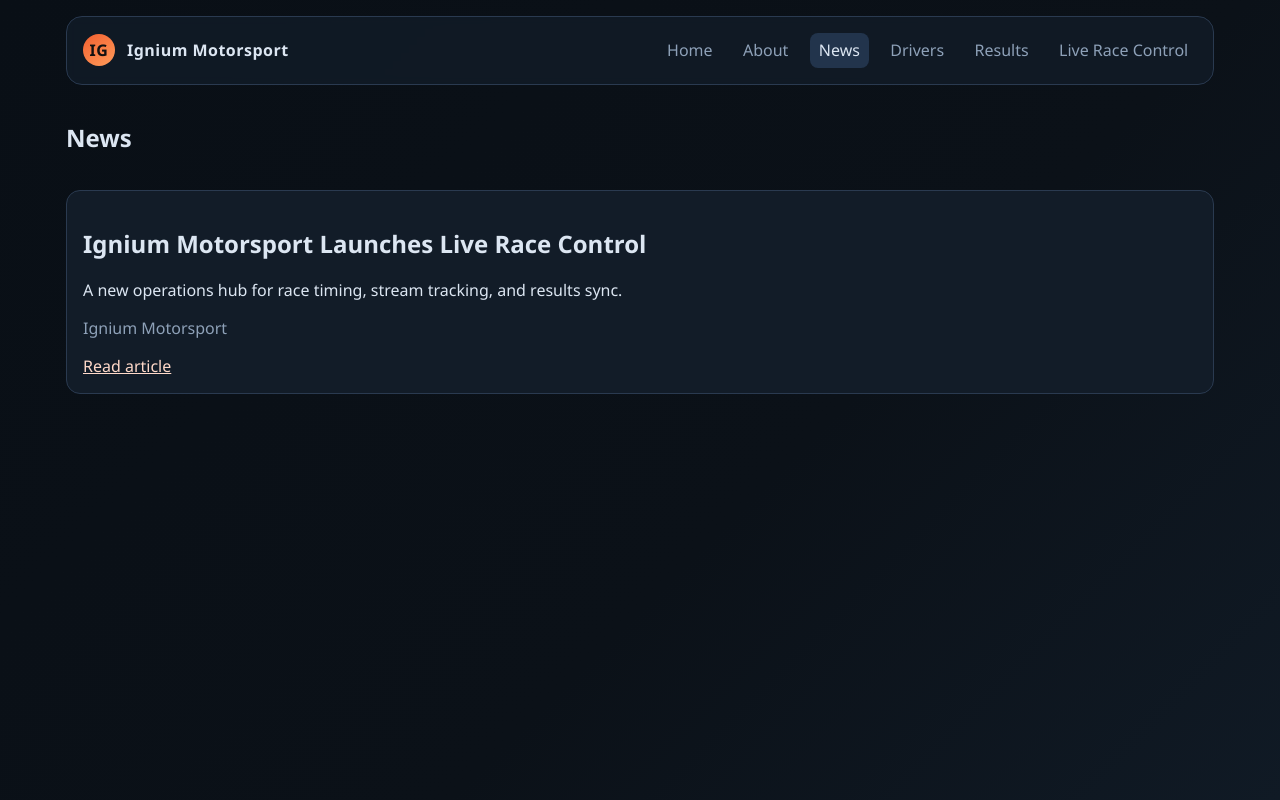
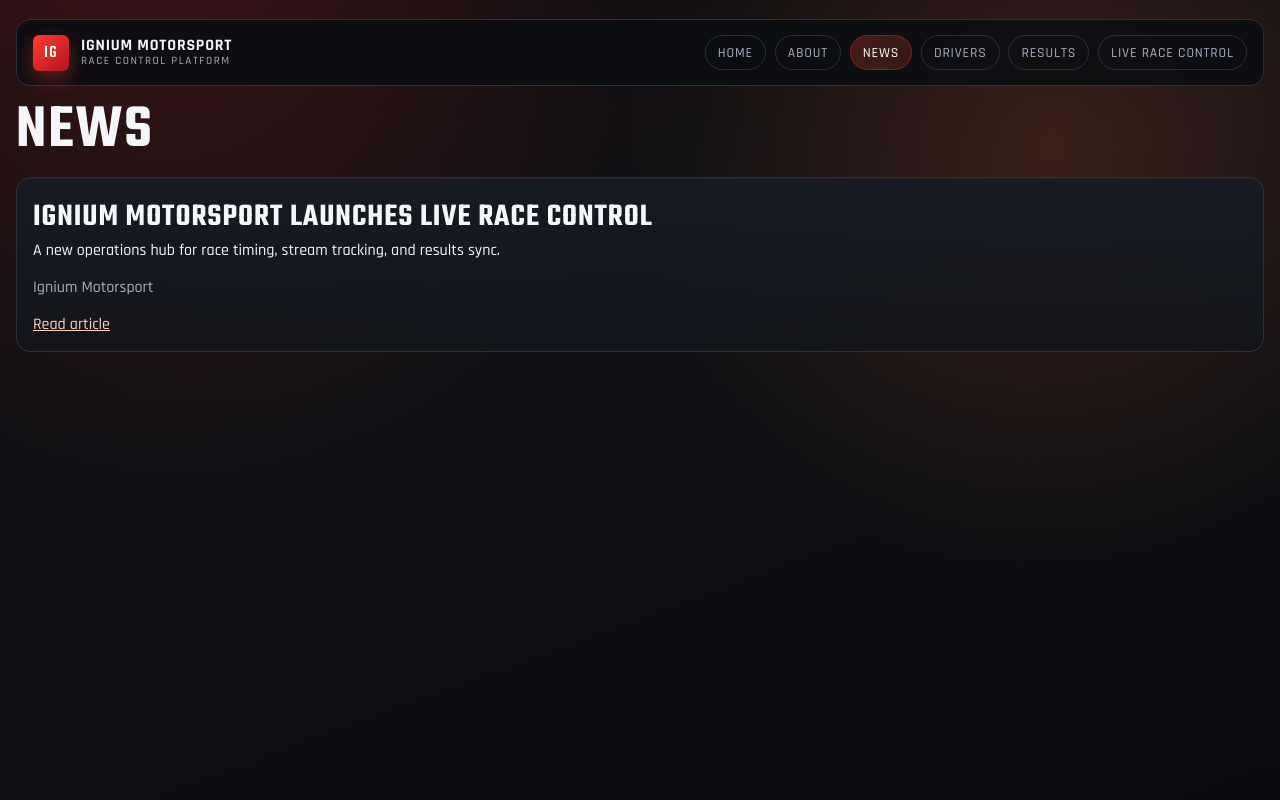
Before and after one commit to macleancherry/igniummotorsports, a React (Vite) app: page /news in a window 1280 px wide. Built offline with nearby package versions, Linux system fonts and the light colour scheme; no server answers.

Commit message:
Redesign UI with stronger motorsport visual identity

```diff
--- a/src/App.tsx
+++ b/src/App.tsx
@@ -23,7 +23,10 @@ export default function App() {
       <header className="site-header">
         <Link className="brand" to="/">
           <span className="brand-mark">IG</span>
-          <span>Ignium Motorsport</span>
+          <span className="brand-text">
+            <strong>Ignium Motorsport</strong>
+            <small>Race Control Platform</small>
+          </span>
         </Link>
         <nav className="top-nav" aria-label="Main navigation">
           {navItems.map((item) => (
--- a/src/index.css
+++ b/src/index.css
@@ -1,17 +1,19 @@
+@import url("https://fonts.googleapis.com/css2?family=Rajdhani:wght@500;600;700&family=Teko:wght@500;600&display=swap");
+
 :root {
-  --bg: #0b1118;
-  --bg-panel: #121c28;
-  --bg-panel-alt: #172334;
-  --text: #dce6f2;
-  --muted: #8ea1b8;
-  --line: #2a3a50;
-  --accent: #f25f30;
-  --accent-2: #ff9c5a;
-  --ok: #22c55e;
+  --bg: #090a0d;
+  --bg-soft: #12151b;
+  --bg-card: #171b23;
+  --line: #2b313e;
+  --text: #f4f6fa;
+  --muted: #a6afbf;
+  --accent: #ff3b2f;
+  --accent-soft: #ff6a2e;
+  --ok: #27c36f;
+  --warn: #ffd166;
 
-  font-family: "Barlow", "Segoe UI", sans-serif;
   color: var(--text);
-  background: radial-gradient(circle at top left, #13263d 0%, var(--bg) 45%);
+  font-family: "Rajdhani", "Segoe UI", sans-serif;
   font-synthesis: none;
   text-rendering: optimizeLegibility;
   -webkit-font-smoothing: antialiased;
@@ -26,38 +28,78 @@ body {
   margin: 0;
   min-height: 100vh;
   color: var(--text);
-  background: linear-gradient(135deg, #090f16 0%, #0b1118 60%, #101a25 100%);
+  background:
+    radial-gradient(circle at 12% -8%, rgba(255, 59, 47, 0.2), transparent 40%),
+    radial-gradient(circle at 82% 18%, rgba(255, 106, 46, 0.18), transparent 35%),
+    linear-gradient(160deg, #090a0d 0%, #0e1014 44%, #0a0c10 100%);
+}
+
+body::before {
+  content: "";
+  position: fixed;
+  inset: 0;
+  pointer-events: none;
+  background-image: linear-gradient(transparent 95%, rgba(255, 255, 255, 0.04) 96%);
+  background-size: 100% 4px;
+  opacity: 0.16;
 }
 
 a {
-  color: #ffd9c9;
+  color: #ffd4be;
+  transition: color 180ms ease;
 }
 
 a:hover {
-  color: #fff;
+  color: #ffffff;
 }
 
 #root {
   min-height: 100vh;
 }
 
+h1,
+h2,
+h3 {
+  font-family: "Teko", Impact, sans-serif;
+  font-weight: 600;
+  letter-spacing: 0.03em;
+  margin: 0;
+  text-transform: uppercase;
+}
+
+h1 {
+  font-size: clamp(2.1rem, 6vw, 3.9rem);
+  line-height: 0.95;
+}
+
+h2 {
+  font-size: clamp(1.45rem, 3vw, 2rem);
+}
+
+p {
+  margin-top: 0;
+}
+
 .site-shell {
-  max-width: 1180px;
+  width: min(1280px, 100% - 2rem);
   margin: 0 auto;
-  padding: 1rem;
+  padding: 1.2rem 0 2rem;
 }
 
 .site-header {
+  position: sticky;
+  top: 0.75rem;
+  z-index: 10;
   display: flex;
   flex-wrap: wrap;
   gap: 1rem;
   justify-content: space-between;
   align-items: center;
-  padding: 1rem;
+  padding: 0.9rem 1rem;
   border: 1px solid var(--line);
-  border-radius: 16px;
-  background: rgba(18, 28, 40, 0.8);
-  backdrop-filter: blur(4px);
+  border-radius: 14px;
+  background: rgba(11, 13, 18, 0.86);
+  backdrop-filter: blur(8px);
 }
 
 .brand {
@@ -66,36 +108,68 @@ a:hover {
   gap: 0.75rem;
   color: var(--text);
   text-decoration: none;
-  font-weight: 700;
-  letter-spacing: 0.03em;
 }
 
 .brand-mark {
-  width: 2rem;
-  height: 2rem;
+  width: 2.25rem;
+  height: 2.25rem;
   display: grid;
   place-items: center;
-  border-radius: 50%;
-  background: linear-gradient(145deg, var(--accent), var(--accent-2));
-  color: #111;
+  border-radius: 6px;
+  font-family: "Teko", sans-serif;
+  font-size: 1.1rem;
+  letter-spacing: 0.08em;
+  color: #fff;
+  background: linear-gradient(135deg, var(--accent), #b41520);
+  box-shadow: 0 8px 18px rgba(255, 59, 47, 0.35);
+}
+
+.brand-text {
+  display: grid;
+  line-height: 1;
+}
+
+.brand-text strong {
+  font-size: 1rem;
+  letter-spacing: 0.05em;
+  text-transform: uppercase;
+}
+
+.brand-text small {
+  font-size: 0.7rem;
+  letter-spacing: 0.14em;
+  color: var(--muted);
+  text-transform: uppercase;
+  margin-top: 0.12rem;
 }
 
 .top-nav {
   display: flex;
   flex-wrap: wrap;
-  gap: 0.8rem;
+  gap: 0.55rem;
 }
 
 .top-nav a {
   text-decoration: none;
   color: var(--muted);
-  padding: 0.4rem 0.55rem;
-  border-radius: 8px;
+  padding: 0.45rem 0.75rem;
+  border: 1px solid #2a2f3b;
+  border-radius: 999px;
+  font-size: 0.86rem;
+  letter-spacing: 0.06em;
+  text-transform: uppercase;
+  transition: all 200ms ease;
+}
+
+.top-nav a:hover {
+  border-color: #565f73;
+  color: #f9fbff;
 }
 
 .top-nav a.is-active {
-  background: #22344c;
-  color: var(--text);
+  border-color: #81212a;
+  color: #fff;
+  background: linear-gradient(135deg, rgba(255, 59, 47, 0.25), rgba(255, 106, 46, 0.15));
 }
 
 .main-content {
@@ -108,48 +182,119 @@ a:hover {
 }
 
 .hero {
-  border: 1px solid var(--line);
+  display: grid;
+  grid-template-columns: 1.3fr 0.9fr;
+  gap: 1rem;
+  border: 1px solid #3b2125;
   border-radius: 18px;
   padding: clamp(1.2rem, 3vw, 2rem);
-  background: linear-gradient(120deg, rgba(242, 95, 48, 0.2), rgba(15, 31, 50, 0.4));
-  animation: reveal 500ms ease;
+  background:
+    linear-gradient(120deg, rgba(255, 59, 47, 0.2), rgba(255, 59, 47, 0.03) 38%, rgba(17, 21, 27, 0.95) 39%),
+    linear-gradient(170deg, #181c24, #0f1116);
+  position: relative;
+  overflow: hidden;
+  animation: reveal 550ms ease;
+}
+
+.hero::after {
+  content: "";
+  position: absolute;
+  right: -5rem;
+  top: -2rem;
+  width: 12rem;
+  height: 12rem;
+  background: conic-gradient(from 210deg, transparent, rgba(255, 59, 47, 0.38), transparent);
+  transform: rotate(24deg);
+}
+
+.hero > div,
+.hero-aside {
+  position: relative;
+  z-index: 1;
+}
+
+.hero p {
+  max-width: 62ch;
+}
+
+.hero-aside {
+  border: 1px solid #303744;
+  border-radius: 12px;
+  padding: 1rem;
+  background: rgba(12, 15, 20, 0.82);
+}
+
+.hero-aside p {
+  margin-bottom: 0.45rem;
 }
 
 .kicker {
-  color: var(--accent-2);
+  color: var(--warn);
   text-transform: uppercase;
+  letter-spacing: 0.16em;
+  font-size: 0.74rem;
+  margin-bottom: 0.45rem;
+}
+
+.btn-primary,
+.btn-ghost {
+  display: inline-block;
+  text-decoration: none;
+  padding: 0.64rem 1rem;
+  border-radius: 8px;
+  text-transform: uppercase;
+  font-weight: 700;
   letter-spacing: 0.08em;
-  font-size: 0.8rem;
+  font-size: 0.78rem;
+  transition: transform 170ms ease, box-shadow 170ms ease, background 170ms ease;
 }
 
 .btn-primary {
-  display: inline-block;
-  margin-top: 0.8rem;
-  background: linear-gradient(145deg, var(--accent), var(--accent-2));
-  color: #111;
-  padding: 0.7rem 1rem;
-  border-radius: 10px;
-  font-weight: 700;
-  text-decoration: none;
+  color: #fff;
+  background: linear-gradient(135deg, #be1f28, var(--accent));
+  box-shadow: 0 8px 18px rgba(190, 31, 40, 0.35);
+}
+
+.btn-primary:hover {
+  transform: translateY(-1px);
+  box-shadow: 0 10px 20px rgba(190, 31, 40, 0.5);
+}
+
+.btn-ghost {
+  color: #d8dce4;
+  border: 1px solid #434a5a;
+  background: rgba(255, 255, 255, 0.03);
+}
+
+.btn-ghost:hover {
+  background: rgba(255, 255, 255, 0.08);
 }
 
 .panel {
   border: 1px solid var(--line);
   border-radius: 14px;
   padding: 1rem;
-  background: var(--bg-panel);
+  background: linear-gradient(180deg, rgba(23, 27, 35, 0.95), rgba(18, 21, 27, 0.9));
+  box-shadow: inset 0 1px 0 rgba(255, 255, 255, 0.03);
 }
 
 .panel-live {
-  border-color: #22543d;
-  background: linear-gradient(130deg, rgba(34, 197, 94, 0.15), rgba(18, 28, 40, 0.9));
+  border-color: #1f6d42;
+  background: linear-gradient(140deg, rgba(39, 195, 111, 0.23), rgba(20, 27, 24, 0.95));
 }
 
 .panel-head {
   display: flex;
   justify-content: space-between;
   gap: 1rem;
-  align-items: baseline;
+  align-items: center;
+  margin-bottom: 0.6rem;
+}
+
+.panel-head a {
+  text-transform: uppercase;
+  letter-spacing: 0.1em;
+  font-size: 0.76rem;
 }
 
 .grid {
@@ -158,20 +303,34 @@ a:hover {
 }
 
 .cards-3 {
-  grid-template-columns: repeat(auto-fit, minmax(220px, 1fr));
+  grid-template-columns: repeat(auto-fit, minmax(230px, 1fr));
 }
 
 .card {
-  border: 1px solid #253a55;
+  border: 1px solid #353d4d;
   border-radius: 12px;
   padding: 0.9rem;
-  background: var(--bg-panel-alt);
+  background: var(--bg-card);
+  position: relative;
+  overflow: hidden;
+}
+
+.card::before {
+  content: "";
+  position: absolute;
+  top: 0;
+  left: 0;
+  width: 100%;
+  height: 3px;
+  background: linear-gradient(90deg, var(--accent), var(--accent-soft));
 }
 
 .avatar {
-  width: 100%;
-  max-width: 88px;
-  border-radius: 50%;
+  width: 88px;
+  height: 88px;
+  object-fit: cover;
+  border-radius: 8px;
+  border: 1px solid #394155;
 }
 
 .stack {
@@ -180,13 +339,19 @@ a:hover {
 }
 
 .prose {
-  line-height: 1.6;
+  line-height: 1.65;
+}
+
+.prose ul {
+  margin: 0;
+  padding-left: 1.2rem;
 }
 
 .link-row {
   display: flex;
-  gap: 0.8rem;
+  gap: 0.7rem;
   flex-wrap: wrap;
+  margin-top: 0.6rem;
 }
 
 .muted {
@@ -194,20 +359,21 @@ a:hover {
 }
 
 .error {
-  color: #ff8b8b;
+  color: #ff8c97;
+  font-weight: 600;
 }
 
 .results-cards {
   display: grid;
   gap: 0.8rem;
-  grid-template-columns: repeat(auto-fit, minmax(220px, 1fr));
+  grid-template-columns: repeat(auto-fit, minmax(230px, 1fr));
 }
 
 .result-card {
-  border: 1px solid #274260;
+  border: 1px solid #3f495b;
   border-radius: 12px;
   padding: 0.85rem;
-  background: #132133;
+  background: #1a1f29;
 }
 
 .lineup {
@@ -218,28 +384,35 @@ a:hover {
 .lineup-item {
   display: flex;
   justify-content: space-between;
-  border-bottom: 1px solid #20334b;
+  border-bottom: 1px dashed #374056;
   padding-bottom: 0.4rem;
 }
 
 .status-pill {
-  padding: 0.22rem 0.65rem;
+  padding: 0.25rem 0.65rem;
   border-radius: 999px;
   text-transform: uppercase;
-  letter-spacing: 0.06em;
-  font-size: 0.72rem;
+  letter-spacing: 0.1em;
+  font-size: 0.69rem;
+  border: 1px solid transparent;
 }
 
 .status-scheduled {
-  background: #30445f;
+  color: #c3cfde;
+  background: #28344a;
+  border-color: #415777;
 }
 
 .status-live {
-  background: #14532d;
+  color: #d9ffe9;
+  background: #10472f;
+  border-color: #27c36f;
 }
 
 .status-finished {
-  background: #4b5563;
+  color: #d7dbe4;
+  background: #39414f;
+  border-color: #636b7a;
 }
 
 .timing-table-wrap {
@@ -254,16 +427,46 @@ a:hover {
 
 .timing-table th,
 .timing-table td {
-  border-bottom: 1px solid #29405d;
-  padding: 0.5rem;
+  border-bottom: 1px solid #303848;
+  padding: 0.52rem;
   text-align: left;
   white-space: nowrap;
+}
+
+.timing-table th {
+  color: #e7ebf4;
+  font-size: 0.78rem;
+  letter-spacing: 0.1em;
+  text-transform: uppercase;
+}
+
+@media (max-width: 860px) {
+  .site-shell {
+    width: min(1280px, 100% - 1rem);
+  }
+
+  .site-header {
+    top: 0.3rem;
+  }
+
+  .hero {
+    grid-template-columns: 1fr;
+  }
+
+  .top-nav a {
+    font-size: 0.76rem;
+    padding: 0.4rem 0.62rem;
+  }
+
+  .brand-text small {
+    display: none;
+  }
 }
 
 @keyframes reveal {
   from {
     opacity: 0;
-    transform: translateY(8px);
+    transform: translateY(10px);
   }
   to {
     opacity: 1;
--- a/src/pages/HomePage.tsx
+++ b/src/pages/HomePage.tsx
@@ -33,14 +33,27 @@ export function HomePage() {
   return (
     <div className="page-wrap">
       <section className="hero">
-        <p className="kicker">iRacing Endurance Team</p>
-        <h1>Ignium Motorsport</h1>
-        <p>
-          Results-driven sim racing built on consistency, preparation and race control discipline.
-        </p>
-        <Link className="btn-primary" to="/live">
-          Live Race Control
-        </Link>
+        <div>
+          <p className="kicker">iRacing Endurance Team</p>
+          <h1>Built For Race Day Execution</h1>
+          <p>
+            Ignium Motorsport runs every event like a control room operation: clean calls, disciplined stints and data-led strategy.
+          </p>
+          <div className="link-row">
+            <Link className="btn-primary" to="/live">
+              Open Live Race Control
+            </Link>
+            <Link className="btn-ghost" to="/results">
+              View Team Results
+            </Link>
+          </div>
+        </div>
+        <aside className="hero-aside">
+          <p className="kicker">Current Focus</p>
+          <p><strong>Series:</strong> IMSA / GT Endurance</p>
+          <p><strong>Mode:</strong> Team-first strategy</p>
+          <p><strong>Priority:</strong> Consistency over chaos</p>
+        </aside>
       </section>
 
       {liveEvent?.status === "live" && (
@@ -57,7 +70,7 @@ export function HomePage() {
 
       <section className="panel">
         <div className="panel-head">
-          <h2>Featured drivers</h2>
+          <h2>Featured Drivers</h2>
           <Link to="/drivers">View all</Link>
         </div>
         <div className="grid cards-3">
@@ -73,7 +86,7 @@ export function HomePage() {
 
       <section className="panel">
         <div className="panel-head">
-          <h2>Latest news</h2>
+          <h2>Latest News</h2>
           <Link to="/news">All news</Link>
         </div>
         <div className="grid cards-3">
@@ -89,7 +102,7 @@ export function HomePage() {
 
       <section className="panel">
         <div className="panel-head">
-          <h2>Recent results</h2>
+          <h2>Recent Results</h2>
           <Link to="/results">Full results</Link>
         </div>
         <div className="grid cards-3">
```
